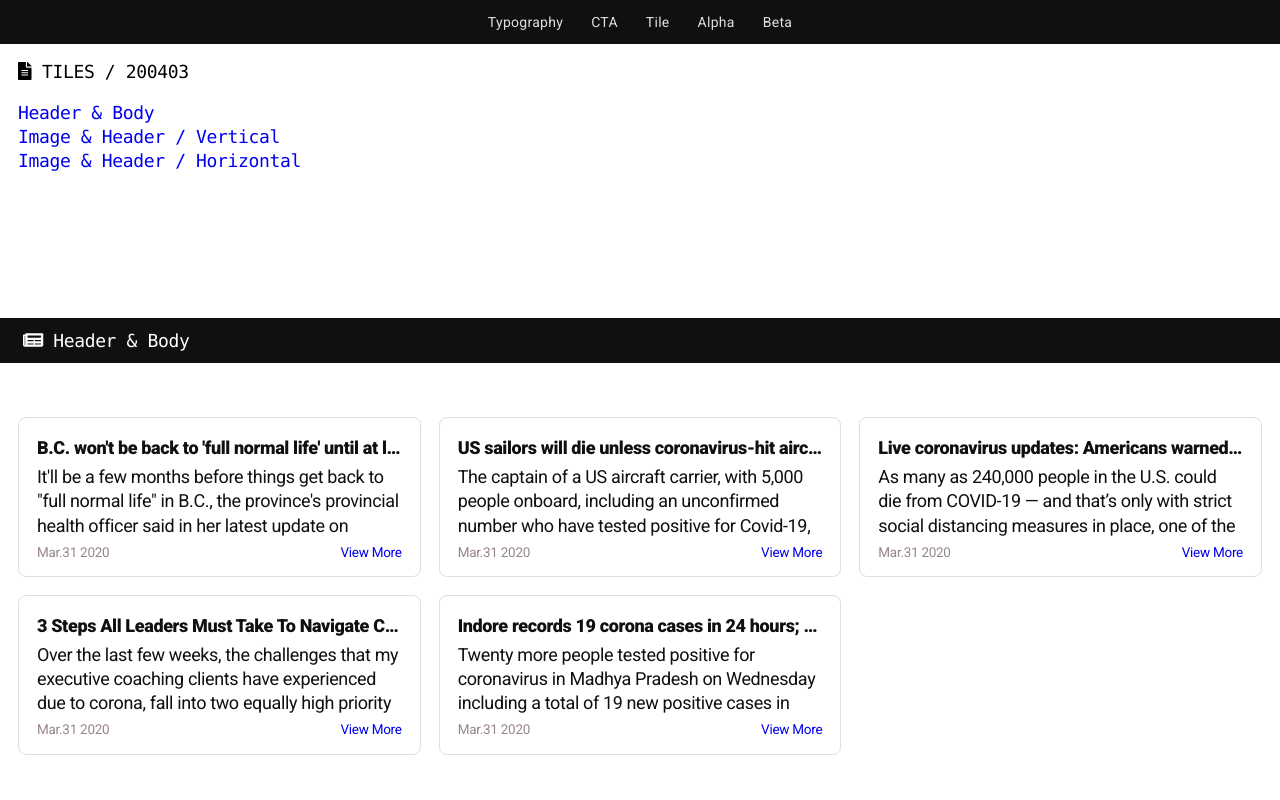
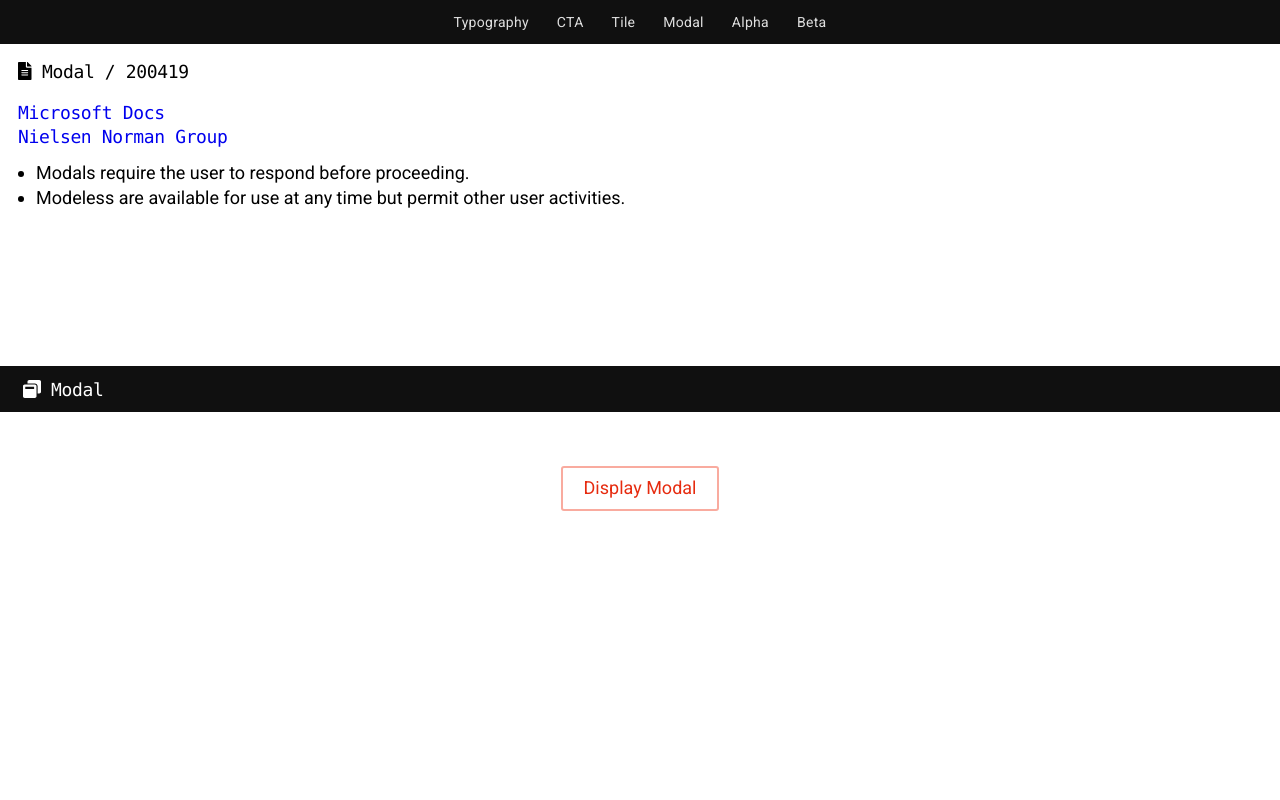
Before and after one commit to Tivo389/94_200318-OET-LIBRARY, a React (Create React App) app: page / in a window 1280 px wide. Shown: the top 800 px of the page. Built offline with nearby package versions, Linux system fonts and the light colour scheme.

Commit message:
200420 / 200415_modalComponentInitial - Initial setup complete. - Proceed with styling.

```diff
--- a/src/App.js
+++ b/src/App.js
@@ -1,13 +1,13 @@
 import React, { useState } from 'react';
 import Navigation from './components/Navigation';
 import { library } from '@fortawesome/fontawesome-svg-core'
-import { faBars, faExternalLinkAlt, faFileAlt, faLanguage, faNewspaper, faVideo, faCalendarAlt, faPlayCircle, faComments, faMapSigns } from '@fortawesome/free-solid-svg-icons'
+import { faBars, faExternalLinkAlt, faFileAlt, faLanguage, faNewspaper, faVideo, faCalendarAlt, faPlayCircle, faComments, faMapSigns, faWindowRestore } from '@fortawesome/free-solid-svg-icons'
 import SectionPrimary from './components/SectionPrimary';
 
-library.add(faBars, faExternalLinkAlt, faFileAlt, faLanguage, faNewspaper, faVideo, faCalendarAlt, faPlayCircle, faComments, faMapSigns);
+library.add(faBars, faExternalLinkAlt, faFileAlt, faLanguage, faNewspaper, faVideo, faCalendarAlt, faPlayCircle, faComments, faMapSigns, faWindowRestore);
 
 function App() {
-  const [content, setContent] = useState("tile");
+  const [content, setContent] = useState("modal");
   return (
     <div className="App">
       <Navigation setContent={setContent}/>
--- a/src/components/Navigation.js
+++ b/src/components/Navigation.js
@@ -27,6 +27,11 @@ class Navigation extends Component {
               Tile
           </li>
           <li
+            onClick={() => this.props.setContent("modal")}
+            onMouseUp={this.handleOnMouseUp}>
+              Modal
+          </li>
+          <li
             onClick={() => this.props.setContent("alpha")}
             onMouseUp={this.handleOnMouseUp}>
               Alpha
--- /dev/null
+++ b/src/components/SectionModal.js
@@ -0,0 +1,67 @@
+import React, { Component } from 'react';
+import { FontAwesomeIcon } from '@fortawesome/react-fontawesome'
+
+class Modal extends Component {
+  render() {
+    return (
+      <>
+      <section className="sectionContainer">
+        <code><FontAwesomeIcon icon="file-alt"/> Modal / 200419</code>
+        <div className="linksContainer">
+          <a
+            href="https://docs.microsoft.com/en-us/cpp/mfc/modal-and-modeless-dialog-boxes?view=vs-2019"
+            rel="noopener noreferrer"
+            target="_blank">
+            <code>Microsoft Docs</code>
+          </a>
+          <a
+            href="https://www.nngroup.com/articles/modal-nonmodal-dialog/"
+            rel="noopener noreferrer"
+            target="_blank">
+            <code>Nielsen Norman Group</code>
+          </a>
+        </div>
+        <ul>
+          <li>Modals require the user to respond before proceeding.</li>
+          <li>Modeless are available for use at any time but permit other user activities.</li>
+        </ul>
+      </section>
+      <section className="sectionContainer">
+        <code className="sectionHeader"><FontAwesomeIcon icon="window-restore"/> Modal</code>
+        <div id="standardCTA" className="callToActionContainer ctaLayoutVertical">
+          <a
+            className="ctaTextStandardPrimary"
+            href="./"
+            onClick={this.onClick}
+            onTouchStart={this.onTouchStart}
+            onTouchEnd={this.onTouchEnd}
+            onTouchCancel={this.onTouchCancel}>
+            Display Modal
+          </a>
+        </div>
+      </section>
+      <div className="modalContainer">
+        <div className="modalElement">
+          <p>Hello World</p>
+          <p>999 Will need to consider modal ctas as standards use z-index</p>
+        </div>
+      </div>
+      </>
+    );
+  }
+  onClick = (e) => {
+    e.preventDefault();
+    document.querySelector('.modalContainer').classList.add('active');
+  };
+  onTouchStart = (e) => {
+    e.currentTarget.classList.add('active');
+  };
+  onTouchEnd = (e) => {
+    e.currentTarget.classList.remove('active');
+  };
+  onTouchCancel = (e) => {
+    e.currentTarget.classList.remove('active');
+  };
+}
+
+export default Modal;
--- a/src/components/SectionPrimary.js
+++ b/src/components/SectionPrimary.js
@@ -4,12 +4,14 @@ import Beta from "./TestBeta";
 import Typography from "./SectionTypography";
 import CallToAction from "./SectionCallToAction";
 import Tile from "./SectionTile";
+import Modal from "./SectionModal";
 
 class SectionPrimary extends Component {
   content = {
     typography: Typography,
     callToAction: CallToAction,
     tile: Tile,
+    modal: Modal,
     alpha: Alpha,
     beta: Beta
   };
--- /dev/null
+++ b/src/css/_modal.scss
@@ -0,0 +1,28 @@
+.modalContainer {
+  align-items: center;
+  background: rgba(255,255,255,0.75);
+  bottom: 0;
+  display: flex;
+  justify-content: center;
+  left: 0;
+  opacity: 0;
+  padding: 16px;
+  position: absolute;
+  right: 0;
+  top: $navBarUnit;
+  transition-duration: $transitionMD;
+  visibility: hidden;
+  z-index: 9999;
+  &.active {
+    opacity: 1;
+    visibility: visible;
+  }
+}
+.modalElement {
+  background: $colorWhite;
+  border-radius: $borderRadius;
+  box-shadow: $boxShadowDefault;
+  max-width: 320px;
+  padding: 16px;
+  width: 100%;
+}
--- a/src/css/_tile.scss
+++ b/src/css/_tile.scss
@@ -2,7 +2,7 @@
   border: 0;
   position: relative;
   &::before, &::after {
-    border-radius: 8px;
+    border-radius: $borderRadius;
     bottom: 0;
     content: "";
     display: block;
@@ -51,7 +51,7 @@
   color: $colorGray;
 }
 .tileElement {
-  border-radius: 8px;
+  border-radius: $borderRadius;
   background: $colorWhite;
   transition-duration: $transitionSM;
   position: relative;
@@ -106,13 +106,13 @@
 .tileImageHorizontal {
   max-width: 35%;
   height: 35%;
-  border-radius: 0 8px 8px 0;
+  border-radius: 0 $borderRadius $borderRadius 0;
   @include w768 {
     height: initial;
   }
 }
 .tileImageVertical {
-  border-radius: 8px 8px 0 0;
+  border-radius: $borderRadius $borderRadius 0 0;
   display: block;
 }
 .tileTextBody {
--- a/src/css/_variable.scss
+++ b/src/css/_variable.scss
@@ -1,5 +1,7 @@
 $boxShadowDefault: 0 1px 6px rgba(32, 32, 32, 0.24);
 $boxShadowHover: 0 2px 12px rgba(32, 32, 32, 0.16);
+
+$borderRadius: 8px;
 
 $colorWhite: rgb(255,255,255);
 $colorLight: rgb(223,223,223);
--- a/src/css/index.css
+++ b/src/css/index.css
@@ -805,6 +805,33 @@ li {
     .tileViewMore {
       display: block; } }
 
+.modalContainer {
+  align-items: center;
+  background: rgba(255, 255, 255, 0.75);
+  bottom: 0;
+  display: flex;
+  justify-content: center;
+  left: 0;
+  opacity: 0;
+  padding: 16px;
+  position: absolute;
+  right: 0;
+  top: 44px;
+  transition-duration: 0.3s;
+  visibility: hidden;
+  z-index: 9999; }
+  .modalContainer.active {
+    opacity: 1;
+    visibility: visible; }
+
+.modalElement {
+  background: white;
+  border-radius: 8px;
+  box-shadow: 0 1px 6px rgba(32, 32, 32, 0.24);
+  max-width: 320px;
+  padding: 16px;
+  width: 100%; }
+
 main {
   padding-top: 44px; }
 
@@ -814,6 +841,13 @@ hr {
   height: 1px;
   margin: 2em 0;
   width: 100%; }
+
+ul {
+  margin: 0.5em 0;
+  padding-inline-start: 1em; }
+
+li {
+  margin: 0.25em 0; }
 
 .externalLinkIcon {
   font-size: 80% !important;
--- a/src/css/index.scss
+++ b/src/css/index.scss
@@ -10,6 +10,7 @@
 @import '_typography';
 @import '_cta';
 @import '_tile';
+@import '_modal';
 
 main {
   padding-top: $navBarUnit;
@@ -20,6 +21,13 @@ hr {
   height: 1px;
   margin: 2em 0;
   width: 100%;
+}
+ul {
+  margin: 0.5em 0;
+  padding-inline-start: 1em;
+}
+li {
+  margin: 0.25em 0;
 }
 .externalLinkIcon {
   font-size: 80% !important;
```
